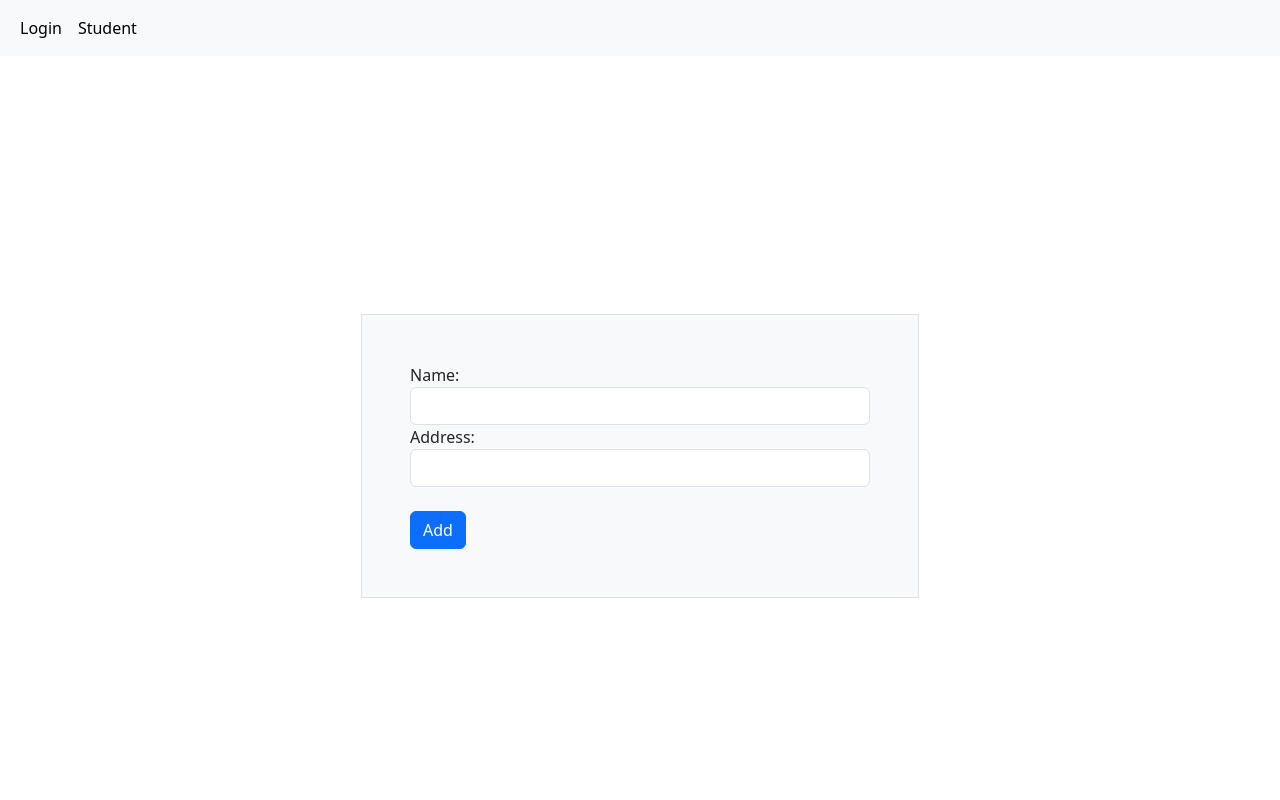
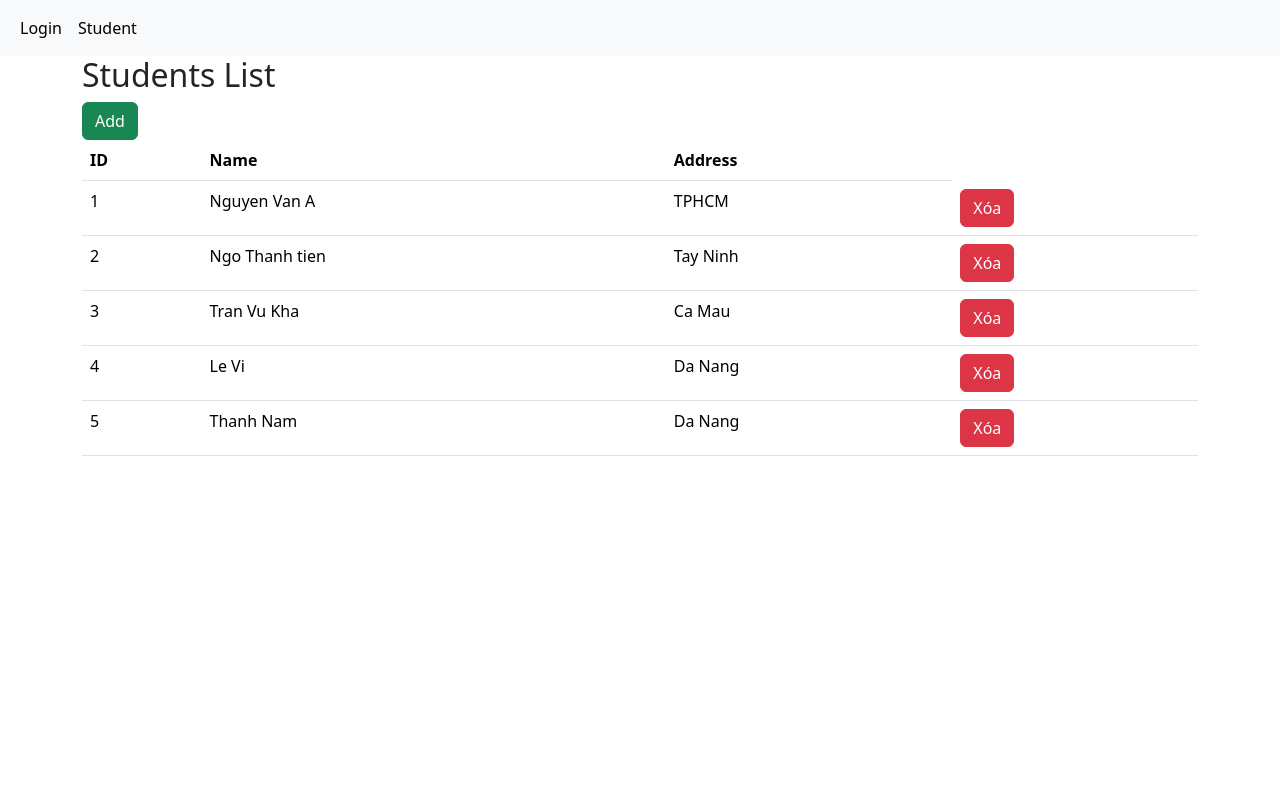
Before and after one commit to ThucTap-DTG/LeThanhLong_Task_Week2, a React (Create React App) app: page /student in a window 1280 px wide. Shown: the top 800 px of the page. Built offline with nearby package versions, Linux system fonts and the light colour scheme; data requests are answered from the project's data file.

Commit message:
15/10/2023

```diff
--- a/db.json
+++ b/db.json
@@ -24,16 +24,6 @@
       "id": 5,
       "name": "Thanh Nam",
       "address": "Da Nang"
-    },
-    {
-      "name": "Le Thanh Long",
-      "address": "1A Do Nhuan, Son Ky, Tan Phu, TPHCM",
-      "id": 26
-    },
-    {
-      "name": "",
-      "address": "",
-      "id": 27
     }
   ]
 }
--- a/src/App.tsx
+++ b/src/App.tsx
@@ -5,6 +5,7 @@ import 'bootstrap/dist/css/bootstrap.min.css';
 import LoginForm from './components/LoginForm';
 import Student from './components/Student';
 import { BrowserRouter as Router, Route, BrowserRouter, Routes, Link } from 'react-router-dom';
+import Create from './components/Create';
 
 function App() {
   return (
@@ -27,6 +28,7 @@ function App() {
         <Routes>
           <Route path="/" element={<LoginForm/>} />
           <Route path="/student" element={<Student/>} />
+          <Route path="/create" element={<Create/>} />
         </Routes>
       </div>
     </Router>
--- /dev/null
+++ b/src/components/Create.tsx
@@ -0,0 +1,47 @@
+import { useNavigate } from 'react-router-dom';
+import  React, {Component, useEffect, useState, ChangeEvent, FormEvent} from 'react';
+import Button from 'react-bootstrap/Button';
+import 'bootstrap/dist/css/bootstrap.min.css';
+import '../App.css';
+import axios from 'axios';
+
+function Create(){
+    const [inputData, setInputData] = useState({name: '', address: ''})
+    const navigate = useNavigate();
+
+    const handleSubmit =(event: React.FormEvent<HTMLFormElement>) =>{
+        event.preventDefault();
+        axios.post('http://localhost:3030/students', inputData)
+        .then(res =>{
+            alert("Data Posted  Successfully!");
+            navigate('/student');
+        })
+    }
+
+    return(
+        <div className='container'>
+            <form onClick= {handleSubmit}  style={{width: 300}}
+            className='d-flex w-100 vh-100 justify-content-center align-items-center'>
+                <div className='w-50 border bg-light p-5'>
+                    <div>
+                        <label htmlFor="name">Name:</label>
+                        <input
+                            type="text" id="name" className='form-control'
+                            onChange={e => setInputData({...inputData, name: e.target.value})}
+                            />
+                    </div>
+                    <div>
+                        <label htmlFor="name">Address:</label>
+                        <input
+                            type="text" id="address" className='form-control'
+                            onChange={e => setInputData({...inputData, address: e.target.value})}
+                            />
+                    </div><br />
+                    <button className='btn btn-primary'>Add</button>
+                </div>
+                </form>
+        </div>
+    )
+}
+
+export default Create
--- a/src/components/Student.tsx
+++ b/src/components/Student.tsx
@@ -26,8 +26,8 @@ const GetStudents = () => {
 
   const fetchData = async () => {
     try{
-      const res = await axios.get('http://localhost:3030/students');
-      setdata(res.data);
+      const res = await axios.get('http://localhost:3030/students')
+      .then(res => setdata(res.data));
     }
     catch(error){
       console.log(error);
@@ -46,43 +46,12 @@ const GetStudents = () => {
   };
 
   //===================================================================================
-//React.FormEvent<HTMLFormElement>
-  const handleSubmit = async () => {
-    const newStudent = {name, address};
-    try {
-
-      axios.post('http://localhost:3030/students', newStudent);
-
-    } catch (error) {
-      console.error('Error adding post:', error);
-    }
-  };
 
   //====================================================================================
   return (
     <div className='container'>
-      <form onClick= {handleSubmit} className='d-flex w-100 vh-100 justify-content-center
-      align-items-center' style={{width: 300}}>
-      <div className='w-50 border bg-light p-5'>
-        <div>
-          <label htmlFor="name">Name:</label>
-          <input
-            type="text" id="name" value={name} className='form-control'
-            onChange={(e) => setName(e.target.value)}
-            />
-        </div>
-        <div>
-          <label htmlFor="name">Address:</label>
-          <input
-            type="text" id="address" value={address} className='form-control'
-            onChange={(e) => setAddress(e.target.value)}
-            />
-        </div><br />
-        <button type="submit" className='btn btn-primary'>Add</button>
-      </div>
-    </form>
-
         <h2>Students List</h2>
+        <a href="/create" className='btn btn-success'>Add</a>
         <table className='table'>
       <thead>
         <tr>
```
